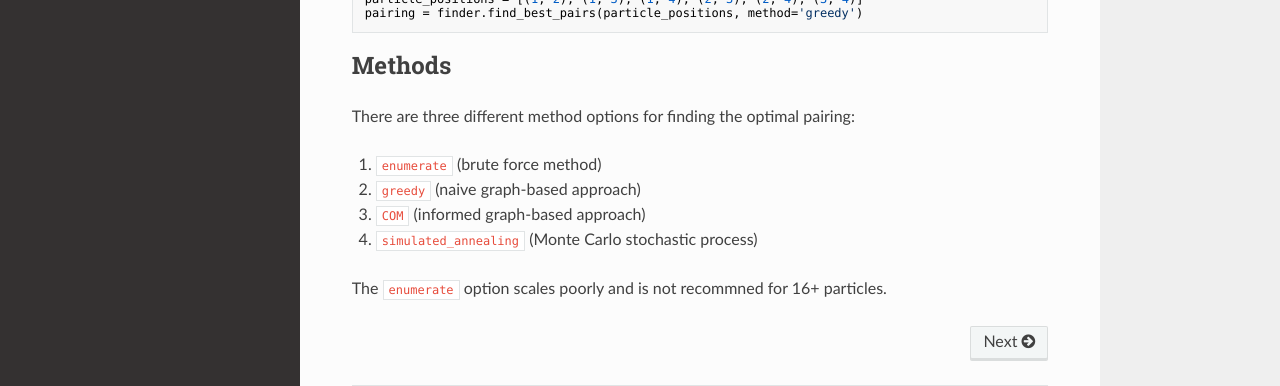
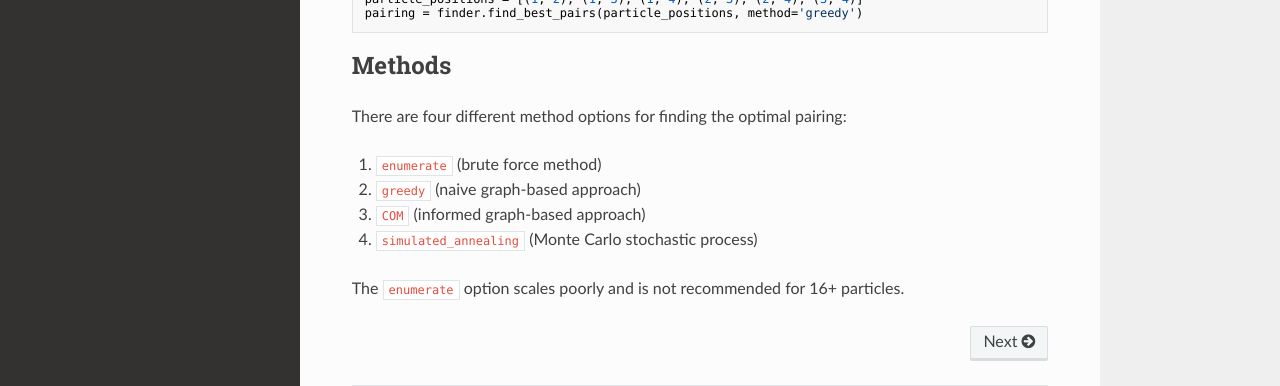
Before and after one commit to dgunruh/PairFinder, an MkDocs documentation site: the page built from pairfinder/src/index.md, in a window 1280 px wide. Shown: the part 461-847 px from the top of the page. Built offline with MkDocs 1.6.1, drawn with Linux system fonts in a browser that asks for light colours; nearby versions of some CDN libraries.

````diff
--- a/pairfinder/src/index.md
+++ b/pairfinder/src/index.md
@@ -19,11 +19,11 @@ pairing = finder.find_best_pairs(particle_positions, method='greedy')
 
 ## Methods
 
-There are three different method options for finding the optimal pairing:
+There are four different method options for finding the optimal pairing:
 
 1. `enumerate` (brute force method)
 2. `greedy` (naive graph-based approach)
 3. `COM` (informed graph-based approach)
-3. `simulated_annealing` (Monte Carlo stochastic process)
+4. `simulated_annealing` (Monte Carlo stochastic process)
 
-The ```enumerate``` option scales poorly and is not recommned for 16+ particles.
+The ```enumerate``` option scales poorly and is not recommended for 16+ particles.
````
Also changed, not shown: README.md (+9 -3 lines), Figures/COM_100_particles.png, Figures/COM_10_particles.png, Figures/enumerate_10_particles.png (added), Figures/greedy_100_particles.png, Figures/greedy_10_particles.png, Figures/simulated_annealing_100_particles.png (added), Figures/simulated_annealing_10_particles.png (added), 1 other file.
